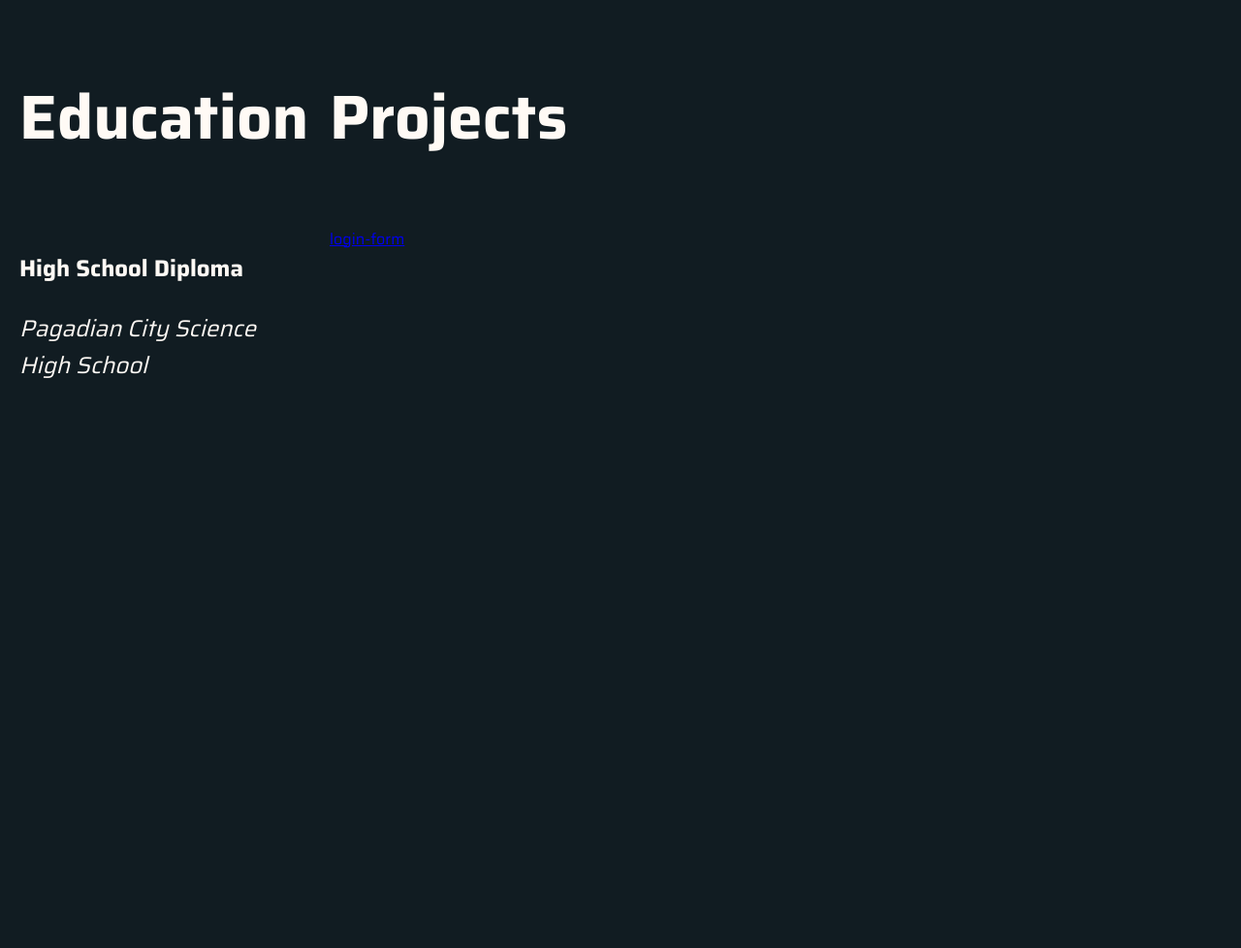
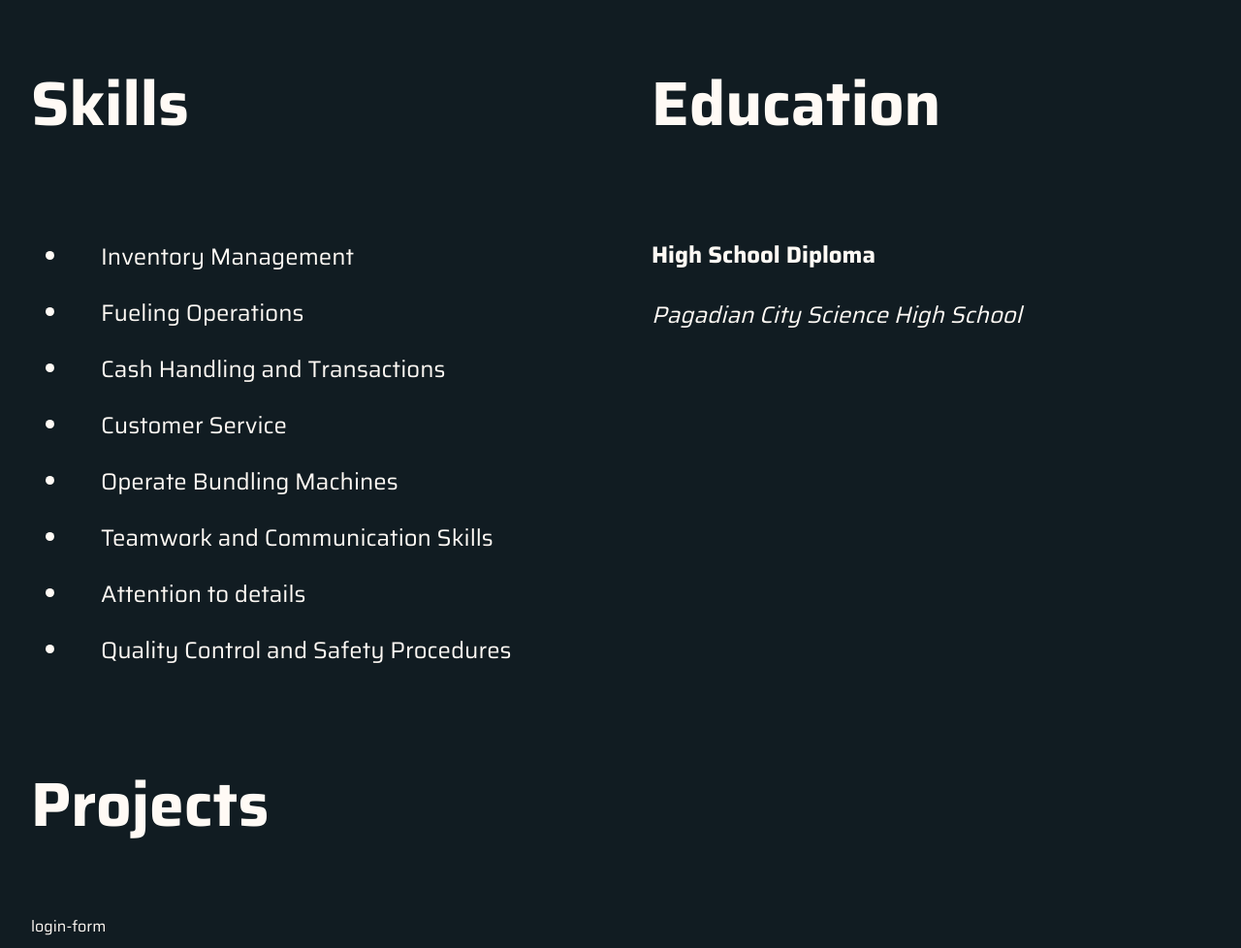
Before and after one commit to Skylight5286/Skylight5286.github.io, a plain HTML site: page index.html in a window 1280 px wide. Shown: the part 1578-2556 px from the top of the page at 97% size. Before the commit the page ends 2008 px from the top, so only its background shows below. Drawn offline with Linux system fonts and the light colour scheme.

Commit message:
modified index(html and css)

```diff
--- a/css/index.css
+++ b/css/index.css
@@ -3,10 +3,12 @@
   box-sizing: border-box;
 }
 body {
+  --color: hsl(30,95%,98%);
+  --bg-color: hsl(200,33%,10%);
   margin: 0;
   padding: 0;
-  background: hsl(200,33%,10%);
-  color: hsl(30,95%,98%);
+  background: var(--bg-color);
+  color: var(--color);
   font-family: "Saira", sans-serif;
   font-style: normal;
 }
@@ -16,8 +18,8 @@ body {
   display: table;
 }
 .container {
-  padding: 5px 10px;
   width: 100%;
+  /* background-color: hsl(200,53%,16%); */
 }
 #my-pic div {
   width: 40%;
@@ -35,10 +37,22 @@ body {
   max-width: 100%;
   height: auto;
 }
+li,
+#my-pic div,
+.container {
+  padding: 5px 16px;
+}
+a {
+  text-decoration: none;
+  color: var(--color);
+}
+
 
 @media screen and (min-width:993px) {
-  .container {
-    padding: 10px 20px;
+  .container,
+  li,
+  #my-pic div {
+    padding: 10px 32px;
   }
   h1 {
     font-size: 4em;
@@ -48,7 +62,7 @@ body {
     font-size: 150%;
     font-weight: 120%;
   }
-  #my-pic div{
+  #my-pic div {
     width: 100%;
   }
 }
--- a/index.html
+++ b/index.html
@@ -14,10 +14,10 @@
 </head>
 <body>
 <!-- About Me -->
-<div class="row">
 <div class="container">
 <h1>Ramel Tating</h1>
 </div>
+<div class="row">
 <div class="col-5 col-s-6">
 <div class="container">
 <p>
@@ -43,7 +43,7 @@ Accurate transaction processing and maintaining a clean work environment.
 
 <!-- Experience -->
 <div class="row">
-<div class="col-9 col-s-12">
+<div class="col-12 col-s-12">
 <div class="container">
 <h1>Experience</h1>
 </div>
@@ -91,7 +91,11 @@ management.</li>
 </div>
 </div>
 </div>
-<div class="col-3 col-s-6">
+</div>
+
+<!-- Education -->
+<div class="row">
+<div class="col-6 col-s-6">
 <div class="container">
 <h1>Skills</h1>
 </div>
@@ -108,11 +112,7 @@ management.</li>
 </ul>
 </div>
 </div>
-</div>
-
-<!-- Education -->
-<div class="row">
-<div class="col-3 col-s-6">
+<div class="col-6 col-s-6">
 <div class="container">
 <h1>Education</h1>
 </div>
@@ -125,13 +125,13 @@ management.</li>
 </p>
 </div>
 </div>
-<div class="col-3 col-s-6">
-  <div class="container">
-    <h1>Projects</h1>
-  </div>
-  <div class="container">
-    <a href="projects/login-form/index.html">login-form</a>
-  </div>
+</div>
+<div class="col-6 col-s-6">
+<div class="container">
+<h1>Projects</h1>
+</div>
+<div class="container">
+<a href="projects/login-form/index.html">login-form</a>
 </div>
 </div>
 </body>
```
